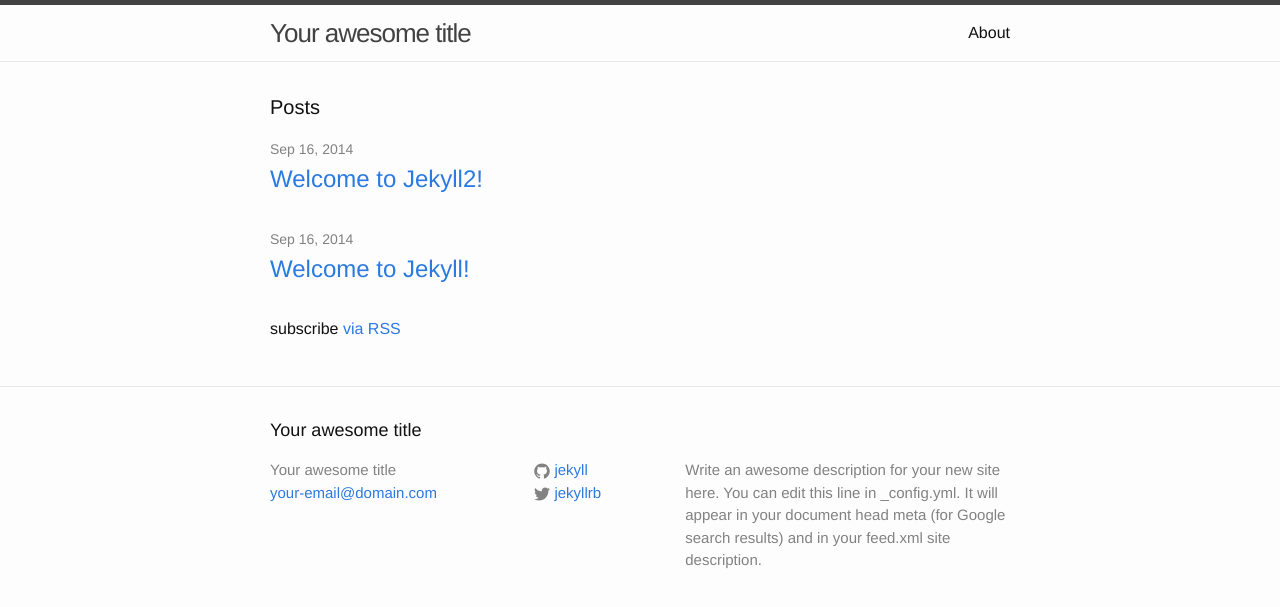
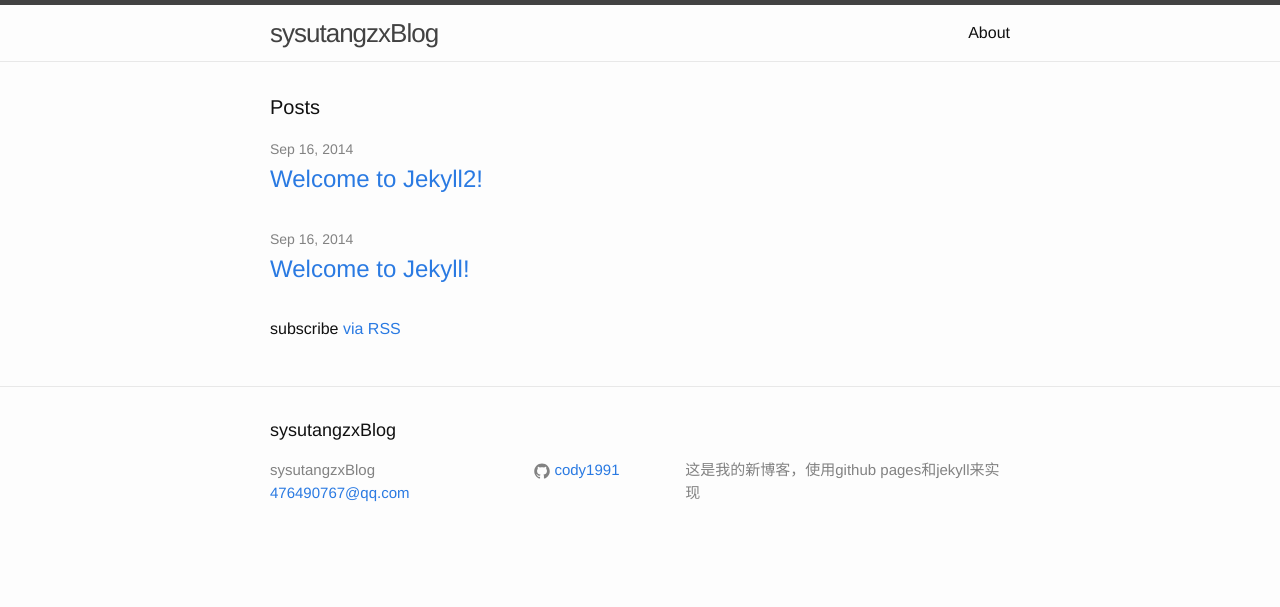
Before and after one commit to luojiyin1987/sysutangzxBlog, a Jekyll site: the page built from index.html, in a window 1280 px wide. Shown: the top 607 px of the page. Built offline with Jekyll 4.4.1, drawn with Linux system fonts in a browser that asks for light colours.

Commit message:
no message

```diff
--- a/_config.yml
+++ b/_config.yml
@@ -1,14 +1,11 @@
 # Site settings
-title: Your awesome title
-email: your-email@domain.com
+title: sysutangzxBlog
+email: 476490767@qq.com
 description: > # this means to ignore newlines until "baseurl:"
-  Write an awesome description for your new site here. You can edit this
-  line in _config.yml. It will appear in your document head meta (for
-  Google search results) and in your feed.xml site description.
+  这是我的新博客，使用github pages和jekyll来实现
 baseurl: "/sysutangzxBlog"
-url: "http://yourdomain.com" # the base hostname & protocol for your site
-twitter_username: jekyllrb
-github_username:  jekyll
+url: "http://cody1991.github.io/"
+github_username:  cody1991
 
 # Build settings
 markdown: kramdown
```
